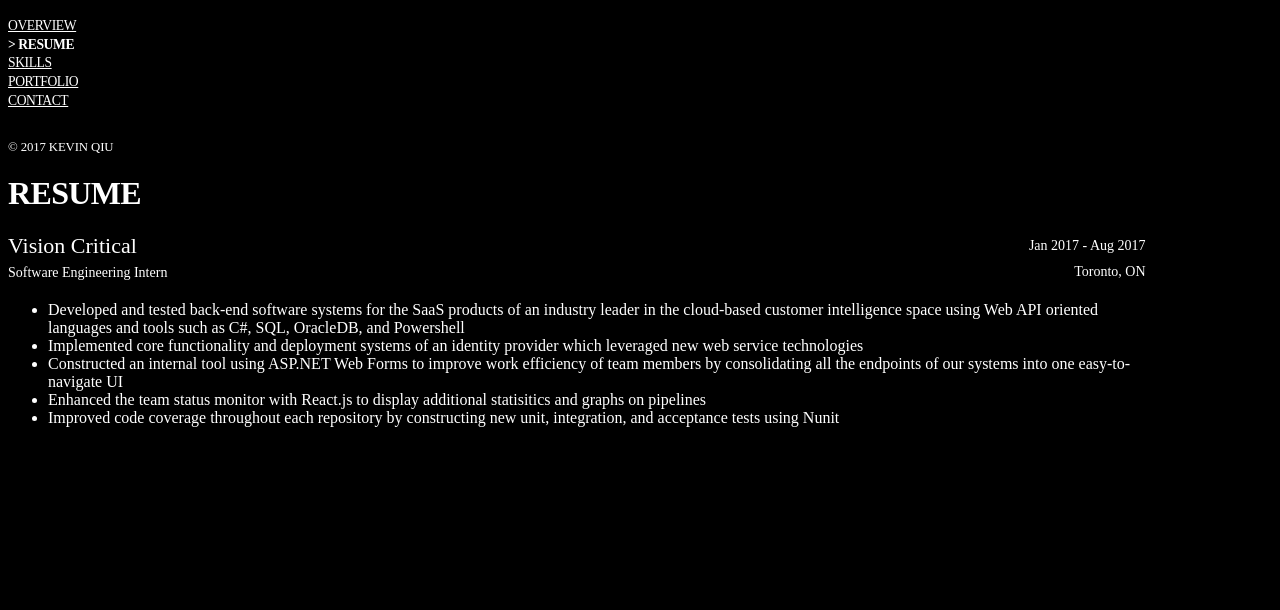
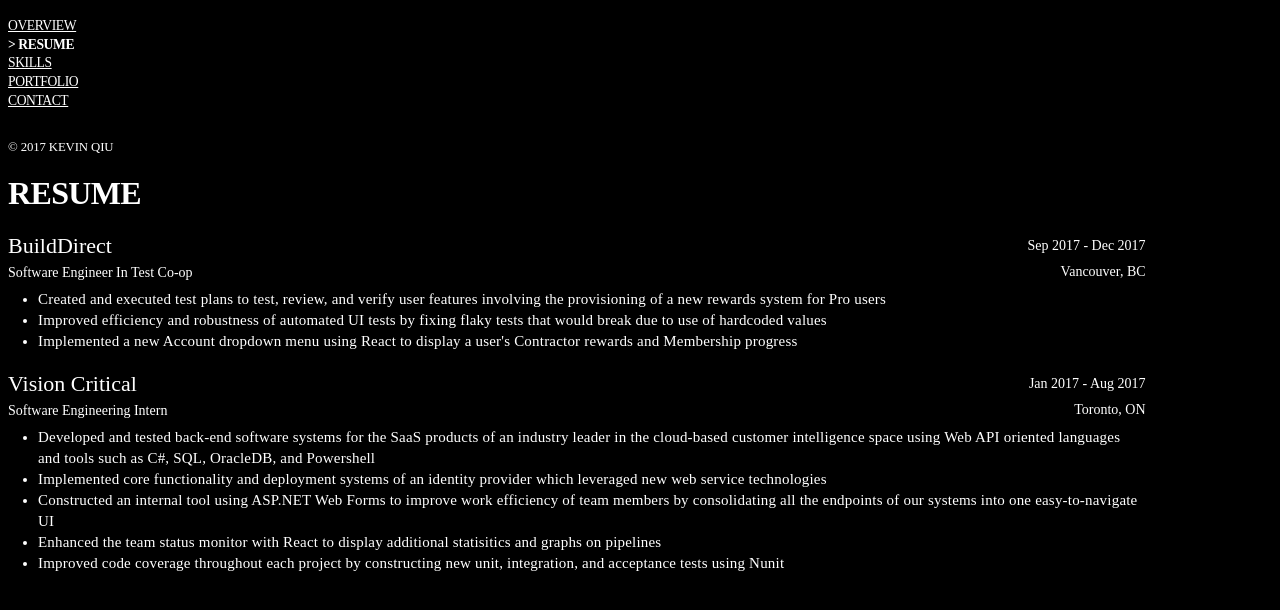
Before and after one commit to kevqiu/testWebsite, a React app: page /#/resume in a window 1280 px wide. Shown: the top 610 px of the page. Built offline with nearby package versions, Linux system fonts and the light colour scheme; the HTML template or start-up script is replaced by a standard one.

Commit message:
added skills stuff

```diff
--- a/src/App.js
+++ b/src/App.js
@@ -178,7 +178,6 @@
                                     path={route.path}
                                     exact={route.exact}
                                     component={route.main}
-                                        onChange={this.updateLocation}
                                 />
                             ))}
                             </Switch>
--- a/src/components/Resume.js
+++ b/src/components/Resume.js
@@ -8,6 +8,26 @@
             <div className='resume-container'>
                 <h1>Resume</h1>
                 <p className="resume-item">
+                    <span className="resume-title">BuildDirect</span>
+                    <span className="resume-timespan">Sep 2017 - Dec 2017</span>
+                    <br/>
+                    <span className="resume-item-description">Software Engineer In Test Co-op</span>
+                    <span className="resume-location">Vancouver, BC</span>
+                </p>
+
+                <ul className="resume-list">
+                    <li>
+                    Created and executed test plans to test, review, and verify user features involving the provisioning of a new rewards system for Pro users
+                    </li>
+                    <li>
+                    Improved efficiency and robustness of automated UI tests by fixing flaky tests that would break due to use of hardcoded values
+                    </li>
+                    <li>
+                    Implemented a new Account dropdown menu using React to display a user's Contractor rewards and Membership progress
+                    </li>
+                </ul>
+
+                <p className="resume-item">
                     <span className="resume-title">Vision Critical</span>
                     <span className="resume-timespan">Jan 2017 - Aug 2017</span>
                     <br/>
@@ -15,7 +35,7 @@
                     <span className="resume-location">Toronto, ON</span>
                 </p>
 
-                <ul classNameName="resume-list">
+                <ul className="resume-list">
                     <li>
                     Developed and tested back-end software systems for the SaaS products of an industry leader in the cloud-based customer intelligence space using Web API oriented languages and tools such as C#, SQL, OracleDB, and Powershell
                     </li>
@@ -26,10 +46,10 @@
                     Constructed an internal tool using ASP.NET Web Forms to improve work efficiency of team members by consolidating all the endpoints of our systems into one easy-to-navigate UI
                     </li>
                     <li>
-                    Enhanced the team status monitor with React.js to display additional statisitics and graphs on pipelines
+                    Enhanced the team status monitor with React to display additional statisitics and graphs on pipelines
                     </li>
                     <li>
-                    Improved code coverage throughout each repository by constructing new unit, integration, and acceptance tests using Nunit
+                    Improved code coverage throughout each project by constructing new unit, integration, and acceptance tests using Nunit
                     </li>
                 </ul>
             </div>
--- a/src/components/Skills.js
+++ b/src/components/Skills.js
@@ -1,11 +1,38 @@
 import React, {Component} from 'react';
-import Styles from '../stylesheets/main.css';
+import SharedStyles from '../stylesheets/main.css';
+import Styles from '../stylesheets/skills.css';
 
 class Skills extends Component {
     render() {
         return (
             <div>
                 <h1>Skills</h1>
+                <div className='skills-list'>
+                    <p className='skills-header'>Programming</p>
+                    <div className='skills-item'>C#</div>
+                    <div className='skills-item'>Android</div>
+                    <div className='skills-item'>Java</div>
+                    <div className='skills-item'>C</div>
+                    <div className='skills-item'>SQL</div>
+                    <div className='skills-item'>C++</div>
+                    <div className='skills-item'>Python</div>
+                </div>
+                <div className='skills-list'>
+                    <p className='skills-header'>Web</p>
+                    <div className='skills-item'>React</div>
+                    <div className='skills-item'>HTML</div>
+                    <div className='skills-item'>CSS</div>
+                    <div className='skills-item'>Node</div>
+                    <div className='skills-item'>Angular 1.x</div>
+                </div>
+                <div className='skills-list'>
+                    <p className='skills-header'>Hardware</p>
+                    <div className='skills-item'>Arduino</div>
+                    <div className='skills-item'>Raspberry Pi</div>
+                    <div className='skills-item'>Verilog</div>
+                    <div className='skills-item'>Assembly</div>
+                </div>
+                <p className='note'>* ordered by experience</p>
             </div>
         );
     }
--- a/src/stylesheets/resume.css
+++ b/src/stylesheets/resume.css
@@ -4,6 +4,7 @@
 
 .resume-item {
     line-height: 24px;
+    margin-top: 10px;
     margin-bottom: 4px;
   }
 
@@ -26,8 +27,8 @@
 
   .resume-list {
     font-size: 15px;
-    margin-top: 10px;
-    margin-bottom: 5px;
+    margin-top: 4px;
+    margin-bottom: 20px;
     padding-left: 30px;
     line-height: 140%;
     letter-spacing: 0.2px;
--- /dev/null
+++ b/src/stylesheets/skills.css
@@ -0,0 +1,28 @@
+.skills-list {
+    display: block;
+    padding: 0;
+}
+
+.skills-header {
+    margin-top: 10px;
+    margin-bottom: 10px;
+    font-size: 16px;
+}
+
+.skills-item {
+    display: inline-block;
+    margin-left: 8px;
+    margin-right: 8px;
+    padding: 8px;
+    min-width: 4em;
+    color: #374054;
+    background: #e4e4ea;
+    text-align: center;
+}
+
+.note {
+    margin-top: 15px;
+    color: grey;
+    font-size: 10px;
+    font-style: italic;
+}
```
Lines whose indentation alone changed are shown as unchanged.
